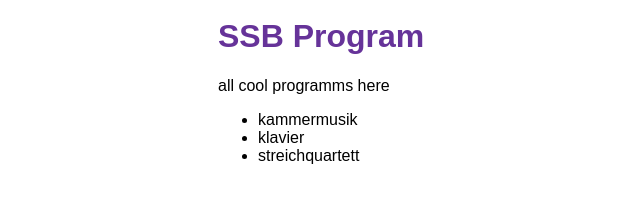
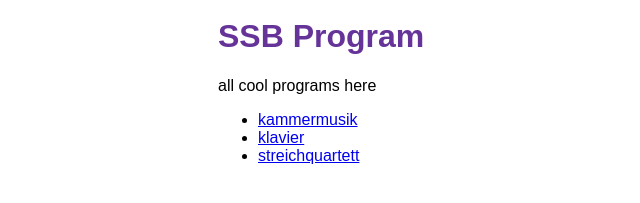
Before and after one commit to SBdC/SSB, a Gatsby site: page /program in a window 1280 px wide. Shown: the part 91-294 px from the top of the page, without its empty margins (172-812 px from the left). Built offline with nearby package versions, Linux system fonts and the light colour scheme; Gatsby itself is replaced by a stand-in of ours.

Commit message:
cretated pages with {mdx.frontmatter}

```diff
--- a/artists/isabelle/index.mdx
+++ b/artists/isabelle-faust/index.mdx
@@ -1,5 +1,6 @@
 ---
-name: "Isabelle"
+name: "Isabelle Faust"
+slug: "isabelle-faust"
 date: "2018-05-20T22:40:32.169Z"
 kapitel: "kammermusik"
 folder: "artists"
--- a/artists/ruth/index.mdx
+++ b/artists/ruth/index.mdx
@@ -1,5 +1,6 @@
 ---
 name: "ruth"
+slug: "ruth"
 date: "2019-05-20T22:40:32.169Z"
 kapitel: "Streichquartett"
 folder: "artists"
--- a/artists/vadim/index.mdx
+++ b/artists/vadim/index.mdx
@@ -1,5 +1,6 @@
 ---
 name: "Vadim"
+slug: "vadim"
 date: "2018-05-20T22:40:32.169Z"
 kapitel: "Streichquartett"
 folder: "artists"
--- a/program/kammermusik/kammermusik.mdx
+++ b/program/kammermusik/kammermusik.mdx
@@ -1,5 +1,6 @@
 ---
 name: "kammermusik"
+slug: "kammermusik"
 date: "2018-05-20T22:40:32.169Z"
 kapitel: "kammermusik"
 folder: "program"
--- a/program/klavier/klavier.mdx
+++ b/program/klavier/klavier.mdx
@@ -1,8 +1,9 @@
 ---
 name: "klavier"
+slug: "klavier"
 date: "2019-05-20T22:40:32.169Z"
 kapitel: "klavier"
 folder: "program"
 ---
 
-<p>heyhooo klavier</p>
+<p>heyhooo klavie ghjgjhghjghjr</p>
--- a/program/streichquartett/streich.mdx
+++ b/program/streichquartett/streich.mdx
@@ -1,5 +1,6 @@
 ---
 name: "streichquartett"
+slug: "program/klavier"
 date: "2018-05-20T22:40:32.169Z"
 kapitel: "streichquartett"
 folder: "program"
--- a/src/pages/program.js
+++ b/src/pages/artists/index.js
@@ -1,16 +1,20 @@
 import * as React from "react";
-import Layout from "../components/layout";
-import Seo from "../components/seo";
-import { graphql } from "gatsby";
+import Layout from "../../components/layout";
+import Seo from "../../components/seo";
+import { graphql, Link } from "gatsby";
 
-const programPage = ({ data }) => {
+const artistsPage = ({ data }) => {
   return (
     <Layout pageTitle="SSB Program">
-      <p>all cool programms here</p>
+      <p>all cool artists here</p>
       <ul>
         {data.allMdx.nodes.map((node) => (
           <li key={node.id}>
-            {node.frontmatter.name}
+
+            <Link to={`/artists/${node.frontmatter.slug}`}>
+              {node.frontmatter.name}
+
+            </Link>
 
           </li>
         ))}
@@ -21,11 +25,12 @@ const programPage = ({ data }) => {
 
 export const query = graphql`
   query {
-    allMdx(filter: {frontmatter: {folder: {eq: "program"}}}) {
+    allMdx(filter: {frontmatter: {folder: {eq: "artists"}}}) {
       nodes {
         frontmatter {
           date(formatString: "MMMM D, YYYY")
           name
+          slug
         }
         id
 
@@ -34,6 +39,7 @@ export const query = graphql`
   }
 `
 
+
 export const Head = () => <Seo title="SSB Artists" />;
 
-export default programPage;
+export default artistsPage;
--- a/src/pages/artists.js
+++ b/src/pages/program/index.js
@@ -1,16 +1,20 @@
 import * as React from "react";
-import Layout from "../components/layout";
-import Seo from "../components/seo";
-import { graphql } from "gatsby";
+import Layout from "../../components/layout";
+import Seo from "../../components/seo";
+import { graphql, Link } from "gatsby";
 
-const artistsPage = ({ data }) => {
+const programsPage = ({ data }) => {
   return (
     <Layout pageTitle="SSB Program">
-      <p>all cool artists here</p>
+      <p>all cool programs here</p>
       <ul>
         {data.allMdx.nodes.map((node) => (
           <li key={node.id}>
-            {node.frontmatter.name}
+
+            <Link to={`/program/${node.frontmatter.slug}`}>
+              {node.frontmatter.name}
+
+            </Link>
 
           </li>
         ))}
@@ -21,11 +25,12 @@ const artistsPage = ({ data }) => {
 
 export const query = graphql`
   query {
-    allMdx(filter: {frontmatter: {folder: {eq: "artists"}}}) {
+    allMdx(filter: {frontmatter: {folder: {eq: "program"}}}) {
       nodes {
         frontmatter {
           date(formatString: "MMMM D, YYYY")
           name
+          slug
         }
         id
 
@@ -37,4 +42,4 @@ export const query = graphql`
 
 export const Head = () => <Seo title="SSB Artists" />;
 
-export default artistsPage;
+export default programsPage;
```
Also changed, not shown: src/pages/artists/{mdx.frontmatter__slug}.js (added, +28 -0 lines), src/pages/program/{mdx.frontmatter__slug}.js (added, +28 -0 lines), 2 other files.
